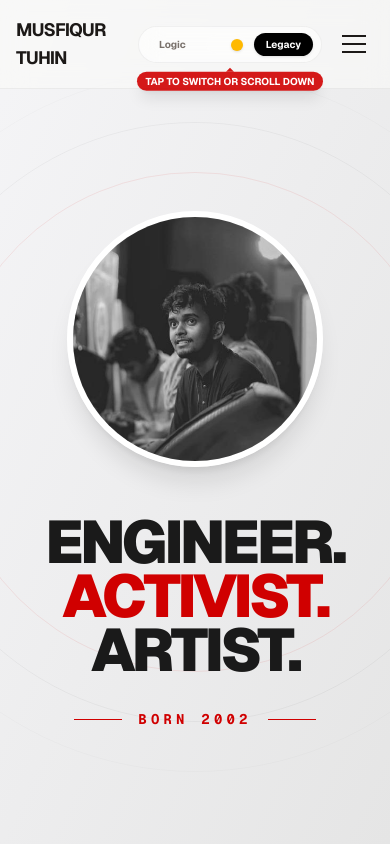
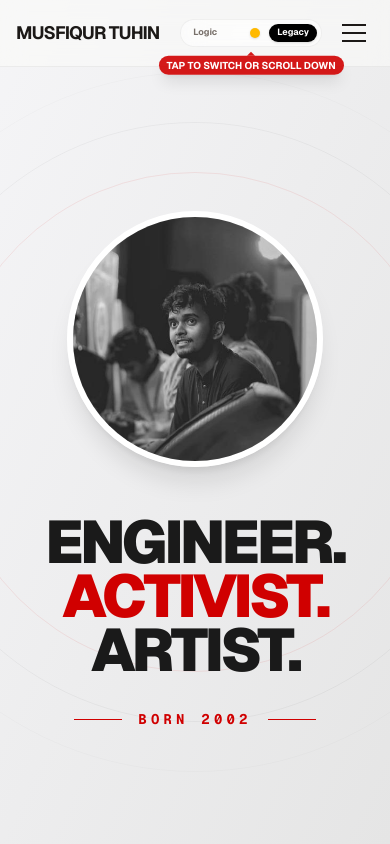
Before and after one commit to MusfiqurTuhin/profile, a Next.js app: page / in a window 390 px wide. Shown: the top 844 px of the page. Built offline with nearby package versions, Linux system fonts and the light colour scheme; grey boxes are pictures that could not be loaded.

Commit message:
feat: remove header subtitle and tighten mobile toggle button

```diff
--- a/components/layout/navbar.tsx
+++ b/components/layout/navbar.tsx
@@ -46,9 +46,7 @@ export default function Navbar() {
                 <h1 className="text-lg md:text-xl font-bold tracking-tighter uppercase cursor-pointer" onClick={() => window.scrollTo({ top: 0, behavior: "smooth" })}>
                     Musfiqur Tuhin
                 </h1>
-                <p className="text-[10px] md:text-xs opacity-70 hidden sm:block ml-2">
-                    {mode === "corporate" ? "AI & Machine Learning" : ""}
-                </p>
+                {/* Subtitle removed as requested */}
             </div>
 
             {/* Right Side: Toggle + Menu */}
@@ -57,13 +55,13 @@ export default function Navbar() {
                 {/* Toggle: Relative on Mobile/Tablet (Right), Absolute Center on Desktop */}
                 <div className="relative lg:absolute lg:left-1/2 lg:-translate-x-1/2 flex flex-col items-center justify-center gap-2">
                     <div className={cn(
-                        "flex items-center gap-2 px-2 py-1.5 md:px-3 md:py-2 rounded-full border backdrop-blur-md transition-colors duration-300",
+                        "flex items-center gap-1.5 px-1 py-1 md:gap-2 md:px-3 md:py-2 rounded-full border backdrop-blur-md transition-colors duration-300",
                         mode === "corporate" ? "bg-zinc-900/50 border-white/10" : "bg-white/50 border-black/5"
                     )}>
                         <span
                             onClick={() => mode !== "corporate" && toggleMode()}
                             className={cn(
-                                "text-[10px] md:text-xs px-3 py-1 rounded-full transition-all duration-300 font-bold cursor-pointer select-none",
+                                "text-[9px] md:text-xs px-2 py-0.5 md:px-3 md:py-1 rounded-full transition-all duration-300 font-bold cursor-pointer select-none",
                                 mode === "corporate"
                                     ? "bg-white text-black shadow-sm"
                                     : "text-stone-500 hover:text-black"
@@ -74,13 +72,13 @@ export default function Navbar() {
 
                         <button
                             onClick={toggleMode}
-                            className="w-10 h-5 lg:w-12 lg:h-6 bg-white/10 rounded-full relative p-1 transition-colors hover:bg-white/20 border border-white/10"
+                            className="w-8 h-4 lg:w-12 lg:h-6 bg-white/10 rounded-full relative p-0.5 lg:p-1 transition-colors hover:bg-white/20 border border-white/10"
                             aria-label="Toggle Mode"
                         >
                             <div
                                 className={cn(
-                                    "w-3 h-3 md:w-4 md:h-4 rounded-full bg-white shadow-sm transition-transform duration-500 ease-[cubic-bezier(0.16,1,0.3,1)]",
-                                    mode === "story" ? "translate-x-5 lg:translate-x-6 bg-amber-400" : "translate-x-0 bg-sky-400"
+                                    "w-2.5 h-2.5 md:w-4 md:h-4 rounded-full bg-white shadow-sm transition-transform duration-500 ease-[cubic-bezier(0.16,1,0.3,1)]",
+                                    mode === "story" ? "translate-x-4 lg:translate-x-6 bg-amber-400" : "translate-x-0 bg-sky-400"
                                 )}
                             />
                         </button>
@@ -88,7 +86,7 @@ export default function Navbar() {
                         <span
                             onClick={() => mode !== "story" && toggleMode()}
                             className={cn(
-                                "text-[10px] md:text-xs px-3 py-1 rounded-full transition-all duration-300 font-bold cursor-pointer select-none",
+                                "text-[9px] md:text-xs px-2 py-0.5 md:px-3 md:py-1 rounded-full transition-all duration-300 font-bold cursor-pointer select-none",
                                 mode === "story"
                                     ? "bg-black text-white shadow-sm"
                                     : "text-zinc-500 hover:text-white"
```
